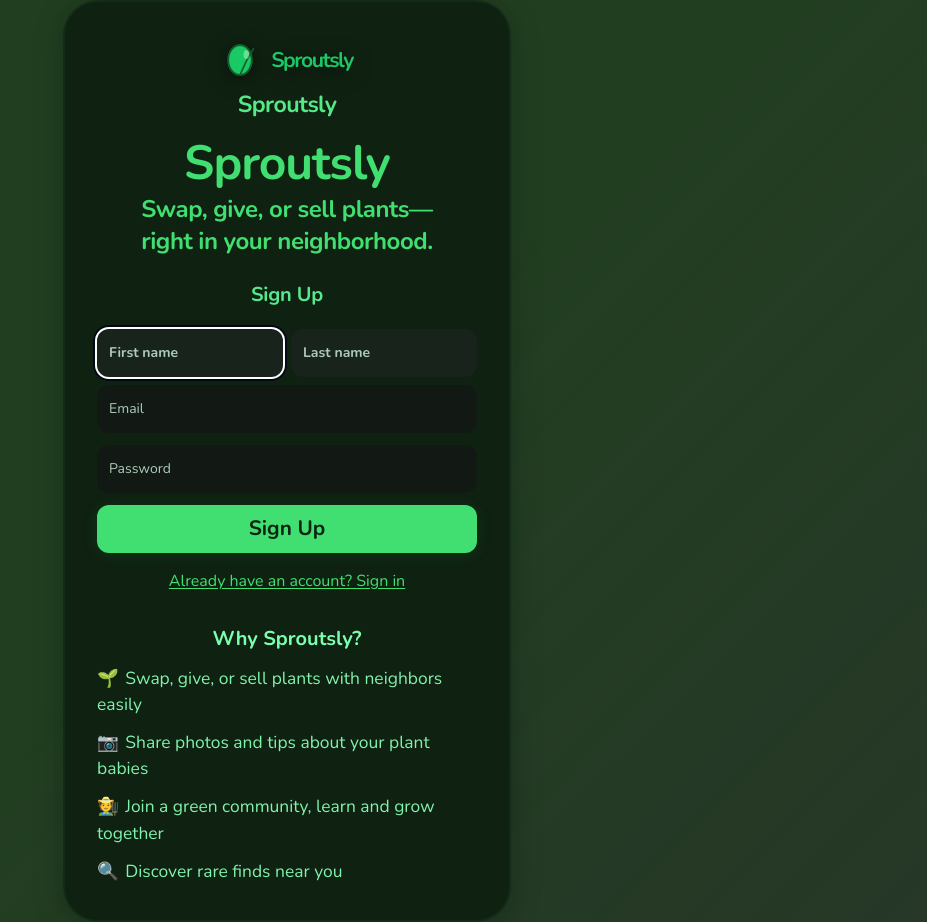
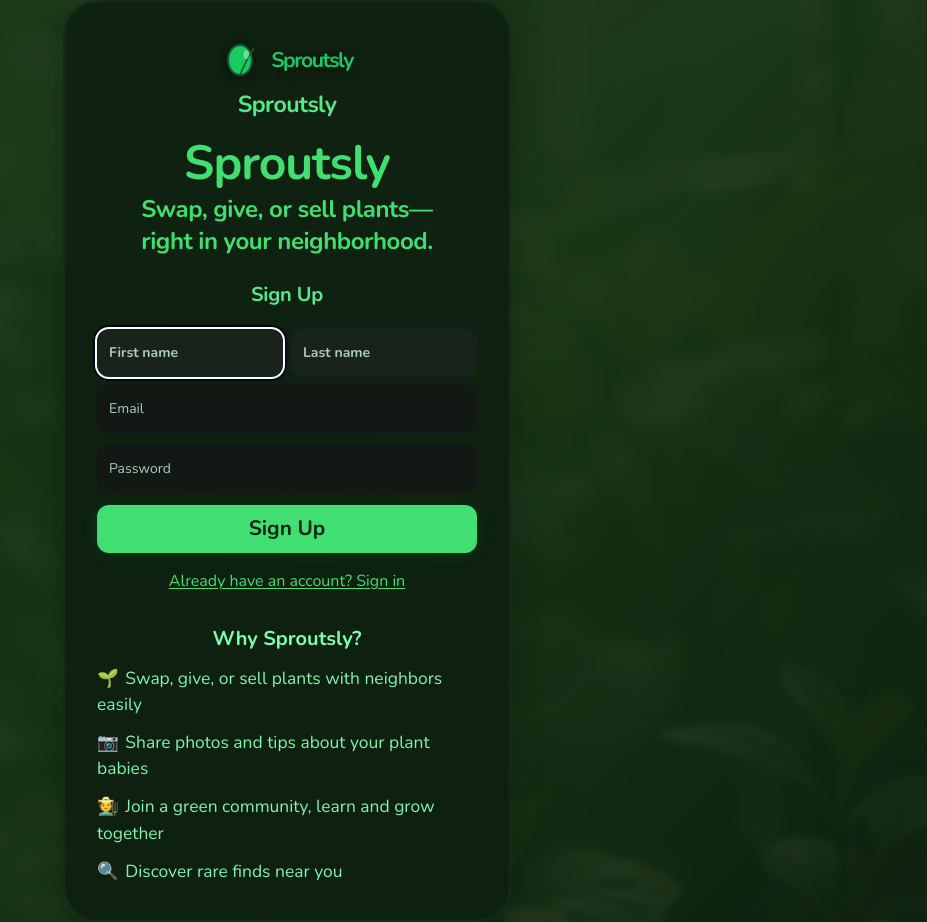
Before and after one commit to chaaiitanya/bloom-neighbor-buy, a React (Vite) app: page / in a window 1280 px wide. Shown: the whole page, without its empty margins (353-1280 px from the left). Built offline with nearby package versions, Linux system fonts and the light colour scheme.

Commit message:
Keep background image
Preserve the background image in the landing page design.

```diff
--- a/src/pages/Index.tsx
+++ b/src/pages/Index.tsx
@@ -105,7 +105,7 @@ const Index = () => {
     <div
       className="relative min-h-screen flex items-center justify-center bg-gradient-to-br from-[#154321] to-[#19391d] bg-no-repeat bg-cover"
       style={{
-        backgroundImage: "none",
+        backgroundImage: `url("${bgImage}")`, // restores the intended planty background image
       }}
     >
       {/* BG Blur & overlay */}
```
